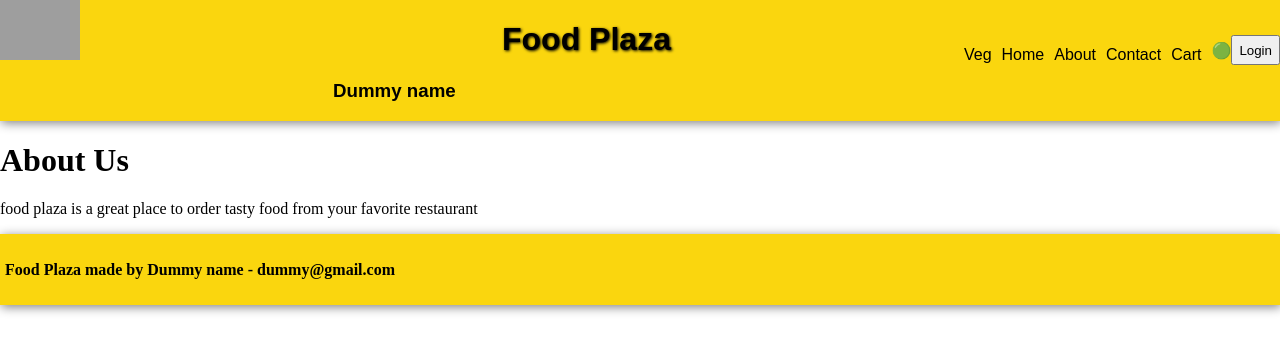
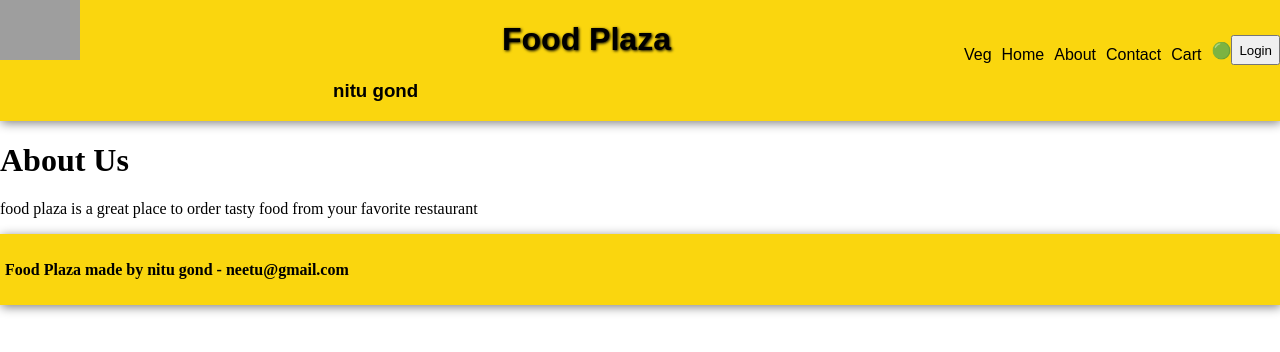
Before and after one commit to neetugond/Food_Plaza, a React (Vite) app: page /about in a window 1280 px wide. Shown: the top 352 px of the page. Built offline with nearby package versions, Linux system fonts and the light colour scheme; grey boxes are pictures that could not be loaded.

Commit message:
context provider

```diff
--- a/src/App.js
+++ b/src/App.js
@@ -1,4 +1,4 @@
-import { lazy, Suspense } from "react";
+import { lazy, Suspense, useState } from "react";
 import * as ReactDOM from "react-dom/client";
 import { createBrowserRouter, Outlet, RouterProvider } from 'react-router-dom'
 import Header from "./components/Header";
@@ -10,6 +10,7 @@ import Contact from "./components/Contact";
 import Profile from "./components/ProfileFunctional";
 import RestaurantMenu from "./components/RestaurantMenu";
 import { RestaurantShimmer } from "./components/Shimmer";
+import UserContext from "./utils/UserContext";
 // all this is same of making different bundle we do code spliting
 // chunking
 // code splitting
@@ -22,12 +23,22 @@ const VegRestaurant = lazy(() => import('./components/VegRestaurant'))
 
 // 3. Functional component
 const App = () => {
+    // i want data dynamically from context
+    const [user, setUser] = useState({
+        name: 'nitu gond',
+        email: 'neetu@gmail.com'
+    });
     return (
-        <div>
+        // data will be accessible in wrap component is provider
+        <UserContext.Provider value={{
+            //dummy data : dynamic data
+            user: user
+        }}>
             <Header />
             <Outlet />
             <Footer />
-        </div>
+        </UserContext.Provider>
+
     )
 }
 const appRouter = createBrowserRouter([
--- a/src/components/RestaurantCard.js
+++ b/src/components/RestaurantCard.js
@@ -1,5 +1,6 @@
-import React from "react";
+import {useContext} from "react";
 import {IMG_CDN_URL} from '../constants'
+import UserContext from '../utils/UserContext';
 
 
 
@@ -8,6 +9,8 @@ const RestaurantCard = (props) => {
     const {
 name,cloudinaryImageId,avgRating,cuisines,costForTwo,sla,aggregatedDiscountInfoV2
     } = resData
+
+  const { user } = useContext(UserContext)
     return (
         <div style={{textDecoration: 'inherit', color:'white'}} className="card">
             <img src={IMG_CDN_URL + cloudinaryImageId} />
@@ -24,6 +27,8 @@ name,cloudinaryImageId,avgRating,cuisines,costForTwo,sla,aggregatedDiscountInfoV
                 </span>{avgRating}</p>}
                 <p>{sla?.lastMileTravelString}</p>
                 <p>{costForTwo.toUpperCase()}</p>
+
+        <h3>{user.name}- { user.email}</h3>
             </div>
             {/* <div className="discountdiv">
 
```
Also changed, not shown: src/components/RestaurantMenu.js (+4 -3 lines).
